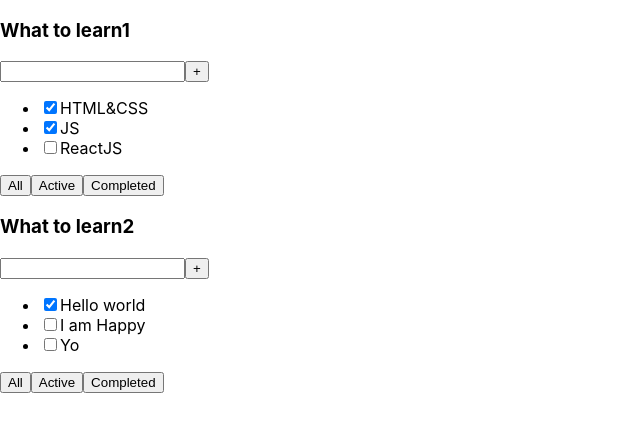
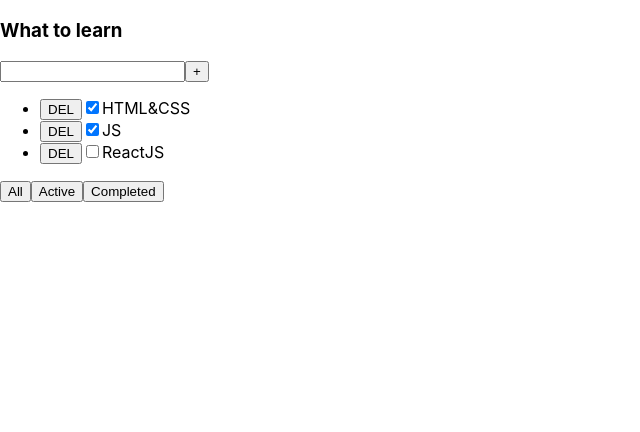
Before and after one commit to OlgaKapskaya/Todo-list, a React (Create React App) app: page / in a window 1280 px wide. Shown: the top 432 px of the page, without its empty margins (0-640 px from the left). Built offline with nearby package versions, Linux system fonts and the light colour scheme.

Commit message:
lesson 2 homework

```diff
--- a/src/App.css
+++ b/src/App.css
@@ -3,6 +3,6 @@
   display: flex;
 }
 
-.App > div {
+.App div {
   margin-right: 50px;
 }
--- a/src/App.tsx
+++ b/src/App.tsx
@@ -1,27 +1,50 @@
-import React from 'react';
+import React, {useState} from 'react';
 import './App.css';
 import {TodolistComponent} from "./component/TodolistComponent";
 
+export type ButtonNameType = "all" | "completed" | "active"
+
 function App() {
 
-    const title1 = "What to learn1";
-    const title2 = "What to learn2";
-    const tasks1 = [
+    const title1 = "What to learn";
+    /*let tasks1 = [
         {id: 1, title: "HTML&CSS", isDone: true, newValue: true},
         {id: 2, title: "JS", isDone: true, newValue: true},
         {id: 3, title: "ReactJS", isDone: false, newValue: true}
-    ];
-    const tasks2 = [
-        {id: 1, title: "Hello world", isDone: true},
-        {id: 2, title: "I am Happy", isDone: false},
-        {id: 3, title: "Yo", isDone: false}
-    ];
+    ];*/
+    const [tasks1, setTasks] = useState([
+        {id: 1, title: "HTML&CSS", isDone: true, newValue: true},
+        {id: 2, title: "JS", isDone: true, newValue: true},
+        {id: 3, title: "ReactJS", isDone: false, newValue: true}
+    ]);
 
+    const removeTask = (taskID: number) => {
+        setTasks(tasks1.filter((elem)=>elem.id !== taskID));
+    }
+
+
+
+    let filteredTask = tasks1;
+
+    const [filteredButton, filter] = useState<ButtonNameType>("all");
+    if (filteredButton === "all") {
+        filteredTask = tasks1
+    };
+    if (filteredButton === "active") {
+        filteredTask = tasks1.filter(el=>el.isDone)
+    }
+    if (filteredButton === "completed") {
+        filteredTask = tasks1.filter(el=>!el.isDone)
+    }
+
+
+    const filterTask = (buttonName: ButtonNameType) => {
+        filter(buttonName);
+    }
 
     return (
         <div>
-            <TodolistComponent title={title1} tasks={tasks1}/>
-            <TodolistComponent title={title2} tasks={tasks2}/>
+            <TodolistComponent title={title1} tasks={filteredTask} removeTask={removeTask} filterTasks={filterTask}/>
         </div>
     );
 }
--- a/src/component/TodolistComponent.tsx
+++ b/src/component/TodolistComponent.tsx
@@ -1,10 +1,14 @@
 import React from 'react';
+import {ButtonNameType} from "../App";
 
 type TodolistComponentProps = {
     title?: string;
     tasks: Array<TasksType>
+    removeTask: (taskID: number) => void
+    filterTasks:(buttonName: ButtonNameType) => void
 
 }
+
 type TasksType = {
     id: number;
     title: string;
@@ -13,6 +17,7 @@ type TasksType = {
 }
 
 export const TodolistComponent = (props: TodolistComponentProps) => {
+
     return (
         <>
             <h3>{props.title}</h3>
@@ -24,14 +29,22 @@ export const TodolistComponent = (props: TodolistComponentProps) => {
             <ul>
                 {props.tasks.map((elem, index) => {
                     return (
-                        <li key={index}><input type={"checkbox"} checked={elem.isDone}/><span>{elem.title}</span></li>
+
+                        <li key={elem.id}>
+                            <button onClick={()=>{props.removeTask(elem.id)}}>DEL</button>
+                            <input type={"checkbox"} checked={elem.isDone}/>
+                            <span>{elem.title} </span>
+
+                        </li>
+
+
                     )
                 })}
             </ul>
             <div>
-                <button>All</button>
-                <button>Active</button>
-                <button>Completed</button>
+                <button onClick={()=>props.filterTasks("all")}>All</button>
+                <button onClick={()=>props.filterTasks("active")}>Active</button>
+                <button onClick={()=>props.filterTasks("completed")}>Completed</button>
             </div>
         </>
     )
```
